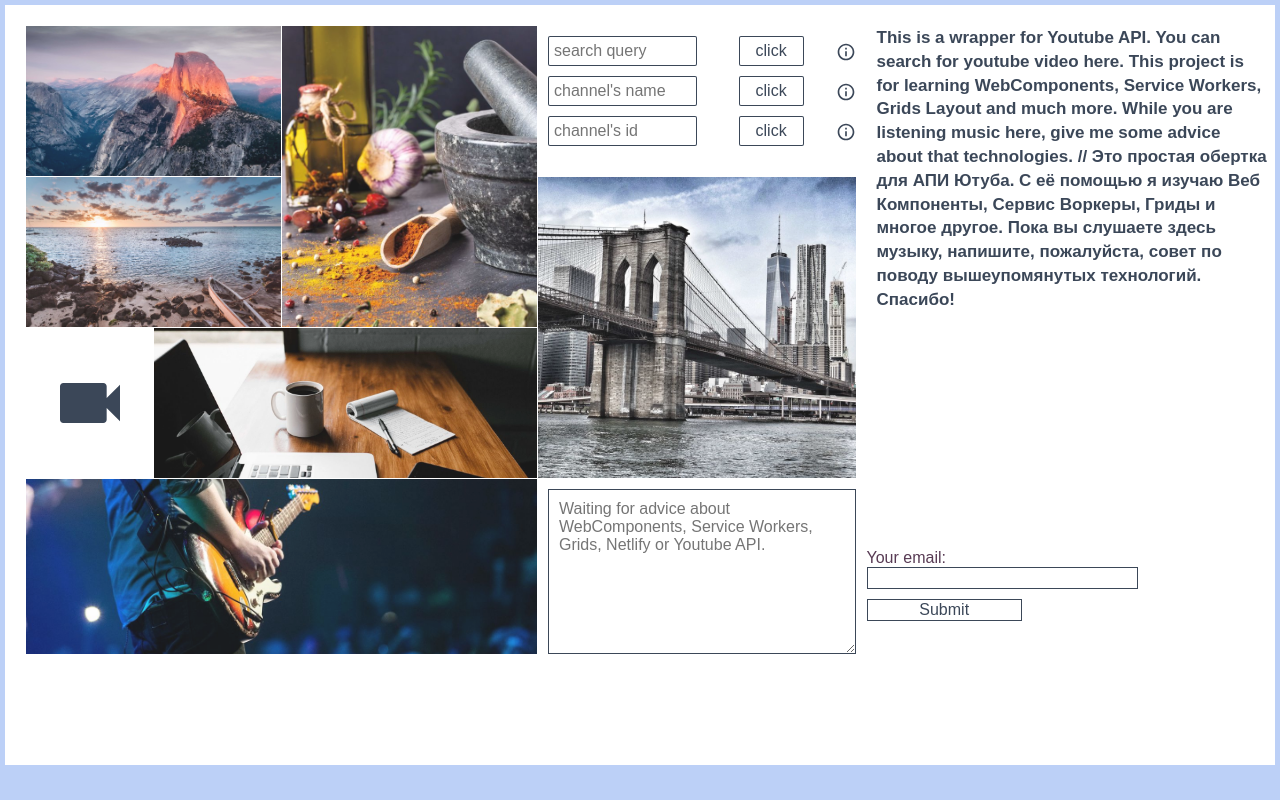
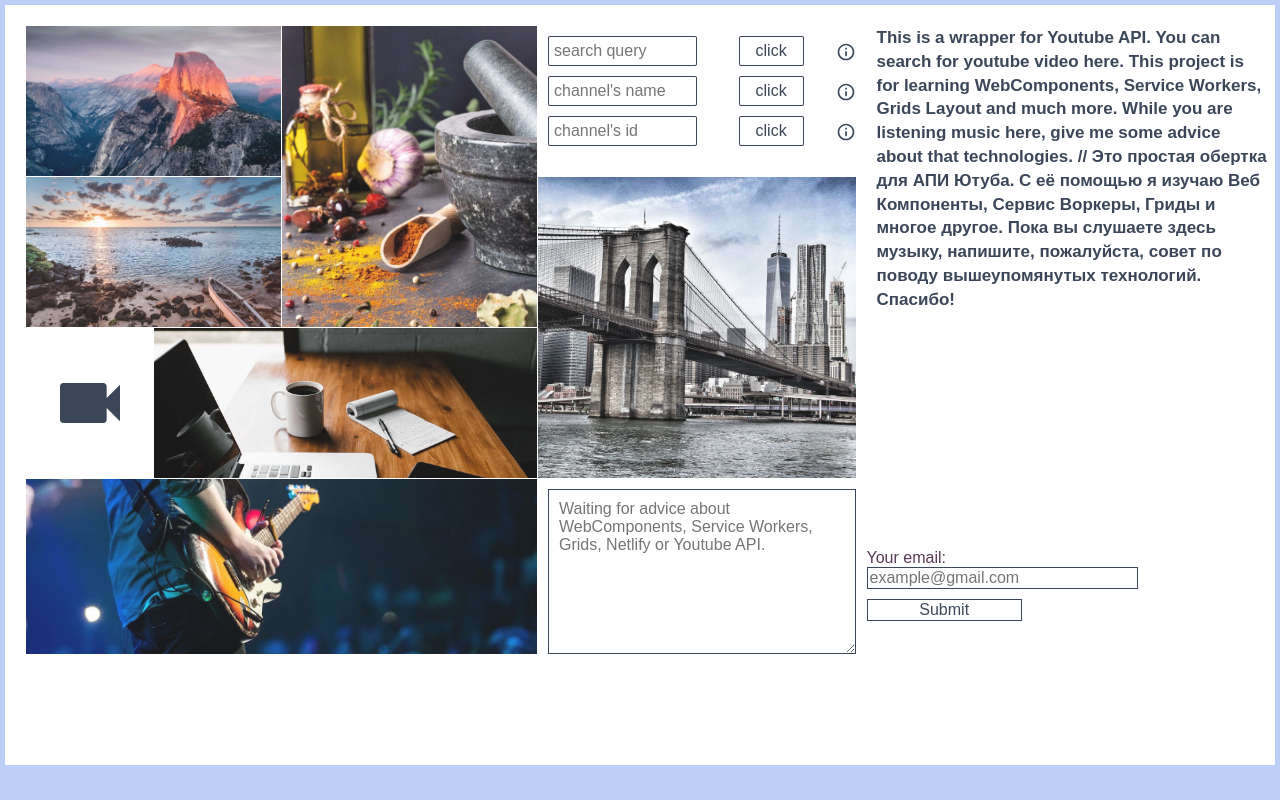
Before and after one commit to deniolp/tubewrapper, a website: page index.html in a window 1280 px wide. Drawn offline with Linux system fonts and the light colour scheme.

Commit message:
Adding placeholder to email input

```diff
--- a/index.html
+++ b/index.html
@@ -30,7 +30,7 @@
           <textarea name="counsel" id="counsel" cols="25" rows="4" placeholder="Waiting for advice about WebComponents, Service Workers, Grids, Netlify or Youtube API." required></textarea>
           <div class="form__inputs">
               <label for="email">Your email:</label>
-              <input type="email" id="email" name="email" required>
+              <input type="email" id="email" name="email" placeholder="example@gmail.com" required>
               <input type="submit" value="Submit">
           </div>
         </form>
```
